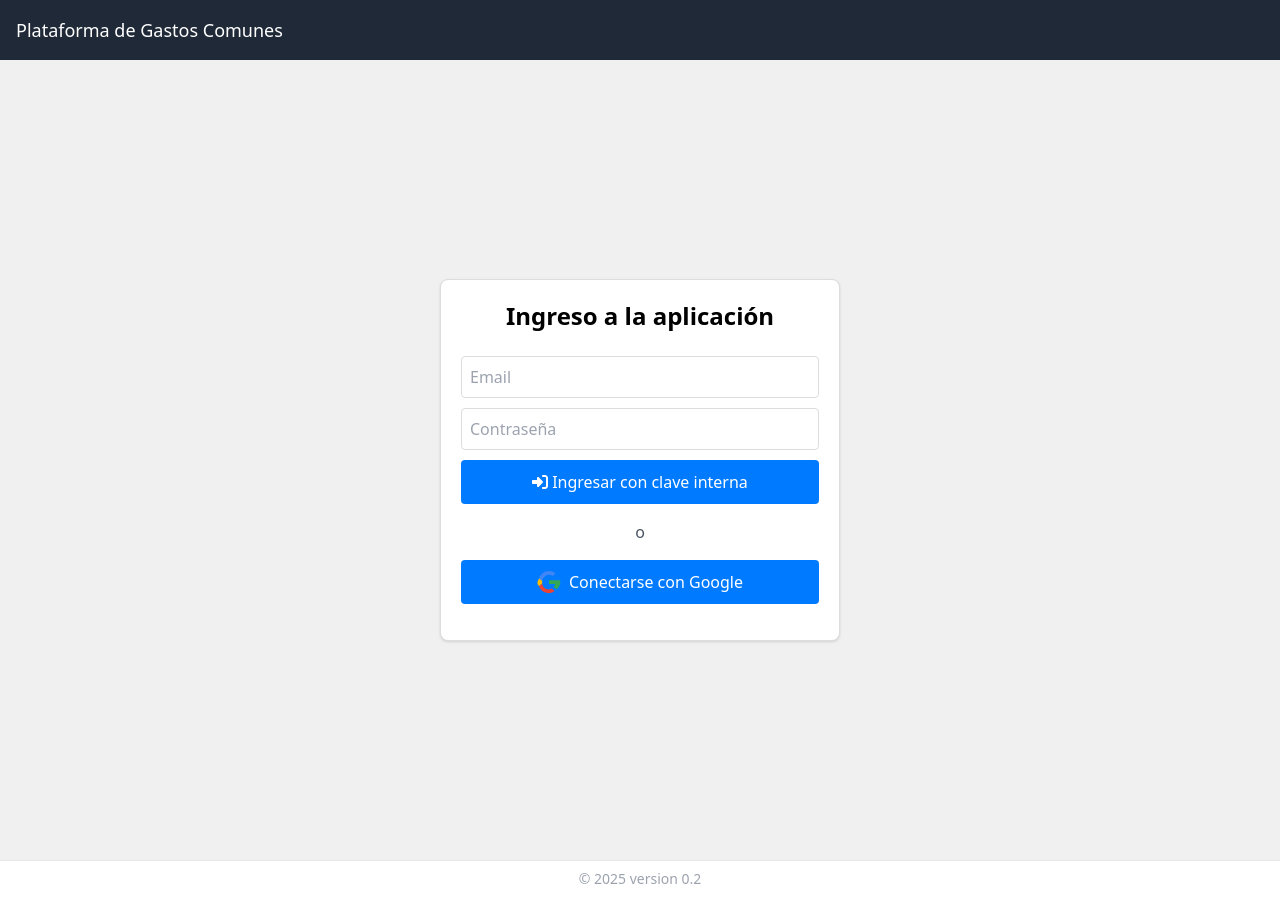
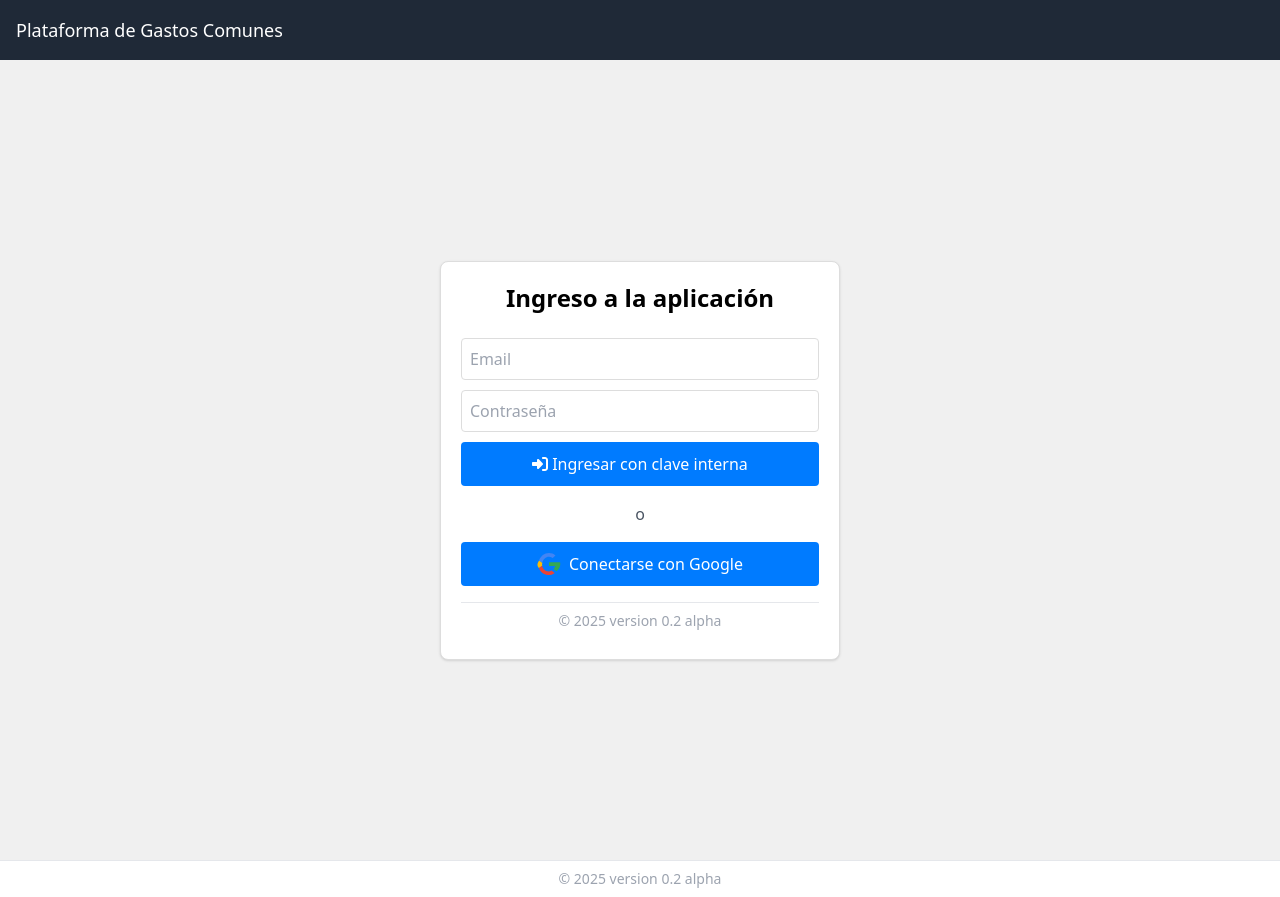
Before and after one commit to eramos-ui/gcmon, a Next.js app: page /login in a window 1280 px wide. Built offline with nearby package versions, Linux system fonts and the light colour scheme; no server answers.

Commit message:
version 0.2 alpha

```diff
--- a/app/login/page.tsx
+++ b/app/login/page.tsx
@@ -4,6 +4,7 @@ import { useRouter } from 'next/navigation';
 import { signIn } from 'next-auth/react';
 import { FontAwesomeIcon } from '@fortawesome/react-fontawesome';
 import { faSignInAlt } from '@fortawesome/free-solid-svg-icons';
+import { Footer } from '@/components/general/Footer';
 
 const LoginPage = () => {//eramos@cibeles.cl    poiuyt
 
@@ -92,6 +93,7 @@ const LoginPage = () => {//eramos@cibeles.cl    poiuyt
                 </svg>
                 Conectarse con Google
               </button>
+
               {/* <p
                 className="text-blue-500 hover:underline cursor-pointer"
                 onClick={handleRegister}
@@ -104,6 +106,7 @@ const LoginPage = () => {//eramos@cibeles.cl    poiuyt
               >
                 {labels.login.linkForgotPass}
               </p>           */}
+              <Footer />
             </div>
           </div>
         </div>
--- a/components/general/Footer.tsx
+++ b/components/general/Footer.tsx
@@ -1,4 +1,4 @@
-const version='0.2';
+const version='0.2 alpha';
 export const Footer = () => (
     <footer className="text-center text-gray-400 text-sm py-2 border-t">
       © {new Date().getFullYear()}  version {version}
--- a/pages/api/auth/[...nextauth].ts
+++ b/pages/api/auth/[...nextauth].ts
@@ -63,7 +63,7 @@ export const authOptions: AuthOptions = {
   callbacks: {
     async signIn({ user }: { user: any }) {
       const userInDb=await getUserVigenteByEmail(user.email);
-      //console.log('🔑 Usuario encontrado:', userInDb);
+      console.log('🔑 Usuario encontrado:', userInDb,user);
       return !!userInDb;
     },
     async session({ session, token }: { session: Session, token: any }) {
```
